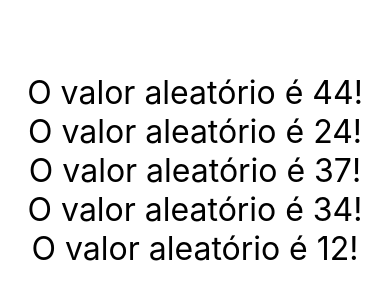
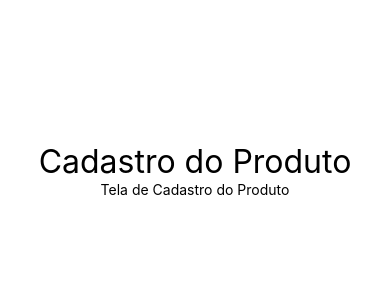
Before and after one commit to WellintonCamboim/cod3r-react-native, a React Native app in the folder fundReactNative/: screen / in a window 390 px wide. Shown: the part 252-552 px from the top of the page. Built offline with nearby package versions, Linux system fonts and the light colour scheme.

Commit message:
React Fragment

```diff
--- a/fundReactNative/src/App.js
+++ b/fundReactNative/src/App.js
@@ -4,6 +4,7 @@
 import CompOficial, { Comp1, Comp2 } from './components/Multi'
 import MinMax from './components/MinMax'
 import Aleatorio from './components/Aleatorio'
+import Titulo from './components/Titulo'
 
 // function App() {
 //     return <Text>Primeiro Componente 2</Text>
@@ -13,11 +14,12 @@
 
 export default () => (
     <View style={style.App}>
-        <Aleatorio x={50} y={40}/>
+        <Titulo principal="Cadastro do Produto" secundario="Tela de Cadastro do Produto"/>
+        {/* <Aleatorio x={50} y={40}/>
         <Aleatorio x={30} y={24}/>
         <Aleatorio x={10} y={40}/>
         <Aleatorio x={20} y={44}/>
-        <Aleatorio x={10} y={40}/>
+        <Aleatorio x={10} y={40}/> */}
         {/* <MinMax min='10' max='20' />
         <MinMax min={10} max={20} /> */}
         {/* <CompOficial />
--- /dev/null
+++ b/fundReactNative/src/components/Titulo.js
@@ -0,0 +1,10 @@
+import React, { Fragment } from 'react'
+import { Text } from 'react-native'
+import style from './style'
+
+export default props => (
+    <Fragment>
+        <Text style={style.fontG}>{props.principal}</Text>
+        <Text>{props.secundario}</Text>
+    </Fragment>
+)
```
